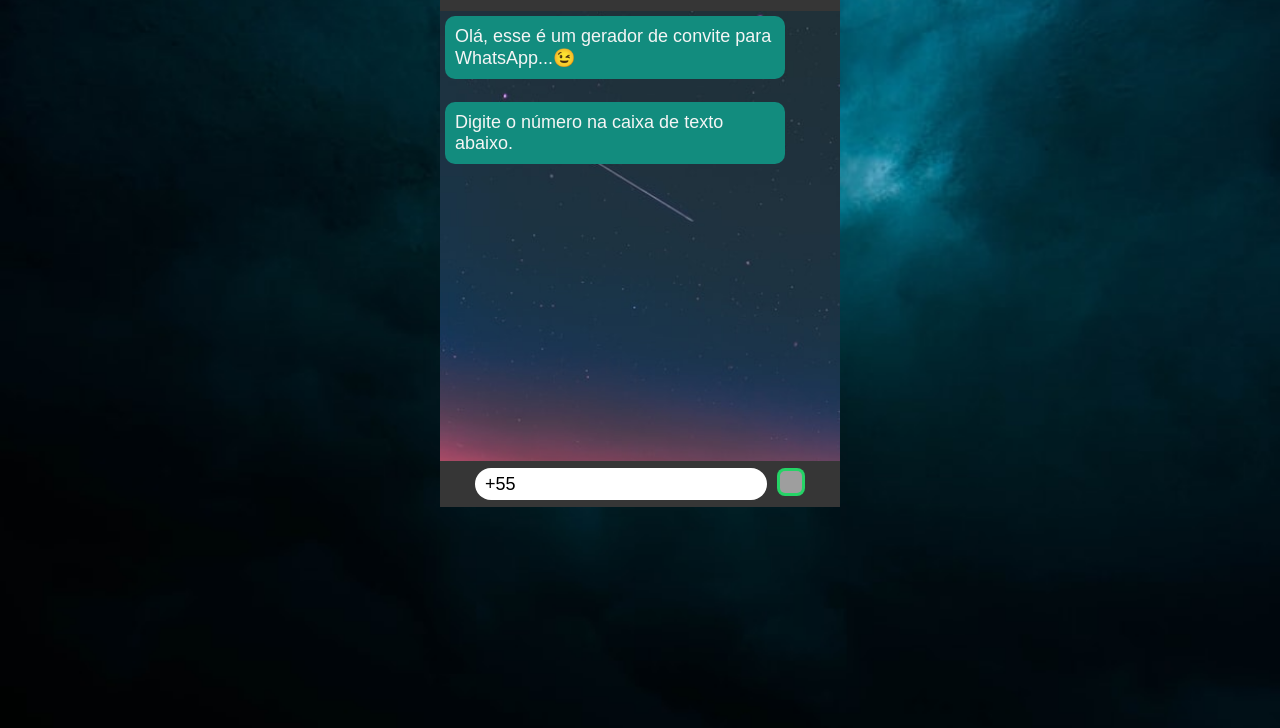
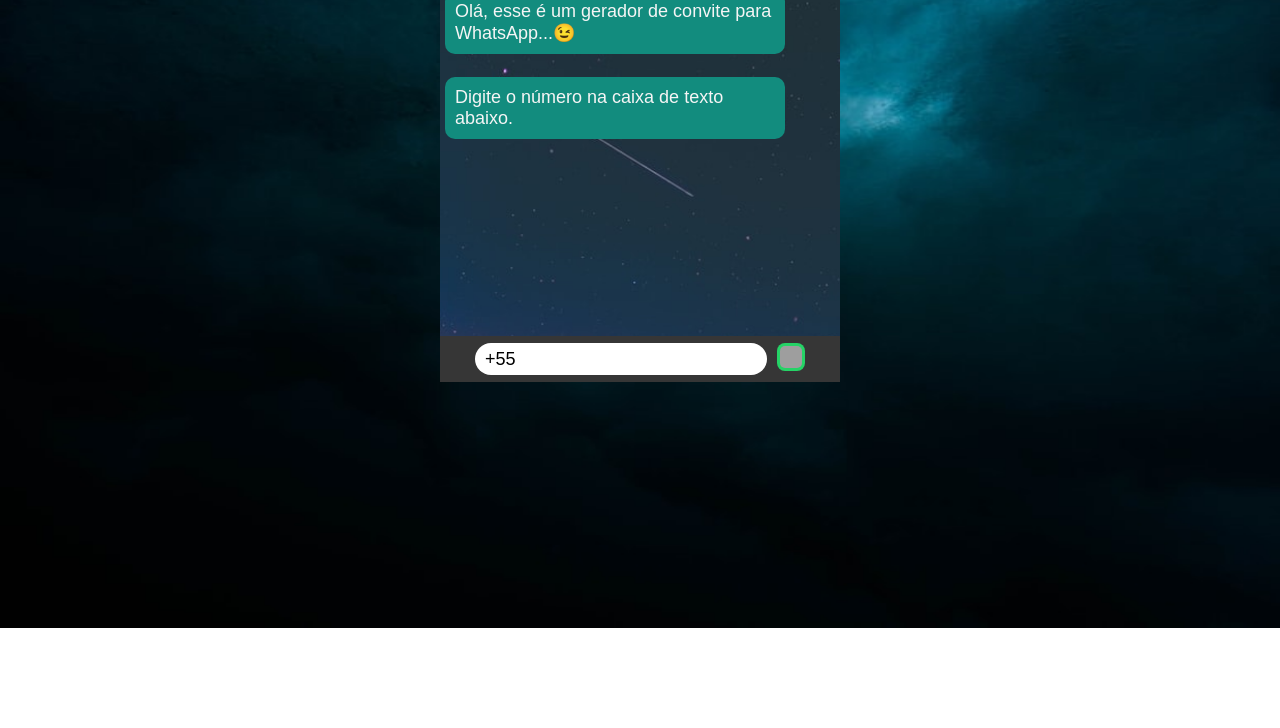
Before and after one commit to jesieldotdev/whatsapp-token, a plain HTML site: page index.html in a window 1280 px wide. Shown: the part 72-800 px from the top of the page. Drawn offline with Linux system fonts and the light colour scheme; grey boxes are pictures that could not be loaded; a web font is replaced by a local one.

Commit message:
Add files via upload

```diff
--- a/style.css
+++ b/style.css
@@ -3,7 +3,7 @@ body{
   margin: 0;
   padding: 0;
   background-color: springgreen;
-  background: url('bg.jpg');
+  background: url('_img/bg.jpg');
   background-repeat: no-repeat;
   background-size: 100% 200%;
 }
@@ -11,11 +11,12 @@ body{
 section{
   min-width: 350px;
   max-width: 400px;
-  height: 450px;
+  height: 350px;
   background-color: #363636;
   margin-left: auto;
   margin-right: auto;
-  margin-top: 25px;
+  max-margin-top: 25px;
+  /*border-radius: 10px;*/
 
 }
 
@@ -24,11 +25,9 @@ section{
   padding-top: 7px;
   padding-bottom: 7px;
   margin-top: 0px;
-  height: 7;
-    50px;
   width: 100%;
   display: inline-flex;
-  margin-bottom: 0px;
+  margin-bottom: auto;
 }
 
 
```
